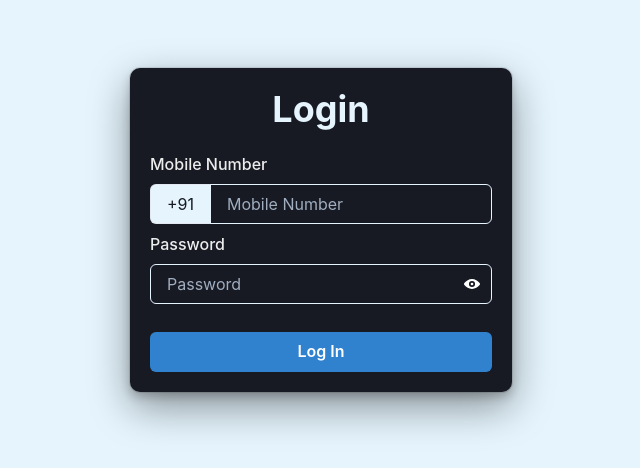
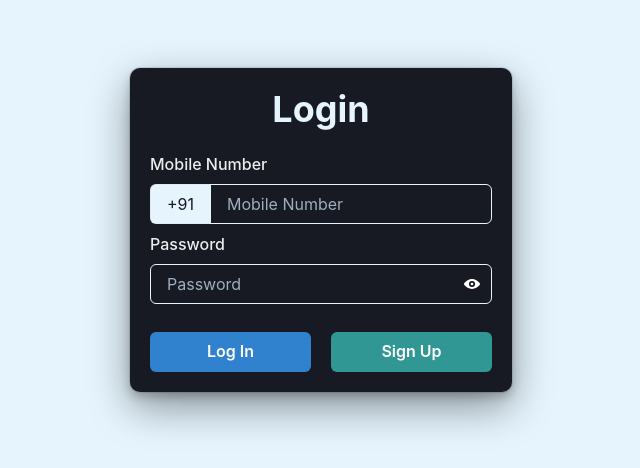
Before and after one commit to freak2810/Banking-System-Front, a Next.js app: page /login in a window 1280 px wide. Shown: the part 170-638 px from the top of the page, without its empty margins (319-959 px from the left). Built offline with nearby package versions, Linux system fonts and the light colour scheme.

Commit message:
added missed signup button

```diff
--- a/components/Navbar/index.tsx
+++ b/components/Navbar/index.tsx
@@ -12,7 +12,9 @@ export default function Navbar() {
 		router.push('/login');
 	}
 
-	return router.pathname !== '/login' && router.pathname !== '/' ? (
+	return router.pathname !== '/login' &&
+		router.pathname !== '/' &&
+		router.pathname !== '/signup' ? (
 		<nav
 			style={{
 				backgroundColor: '#171923',
--- a/pages/login.tsx
+++ b/pages/login.tsx
@@ -154,6 +154,7 @@ export default function Login() {
 							</InputGroup>
 						</FormControl>
 					</Box>
+					<Flex justifyContent='center' width='100%'>
 						<Button
 							isLoading={loading}
 							loadingText='Logging In'
@@ -163,9 +164,21 @@ export default function Login() {
 							variant='solid'
 							size='md'
 							onClick={loginHandler}
+							marginRight='5'
 						>
 							Log In
 						</Button>
+						<Button
+							marginTop='5'
+							isFullWidth
+							colorScheme='teal'
+							variant='solid'
+							size='md'
+							onClick={() => router.push('/signup')}
+						>
+							Sign Up
+						</Button>
+					</Flex>
 				</Flex>
 			</Flex>
 		</>
```
Lines whose indentation alone changed are shown as unchanged.
